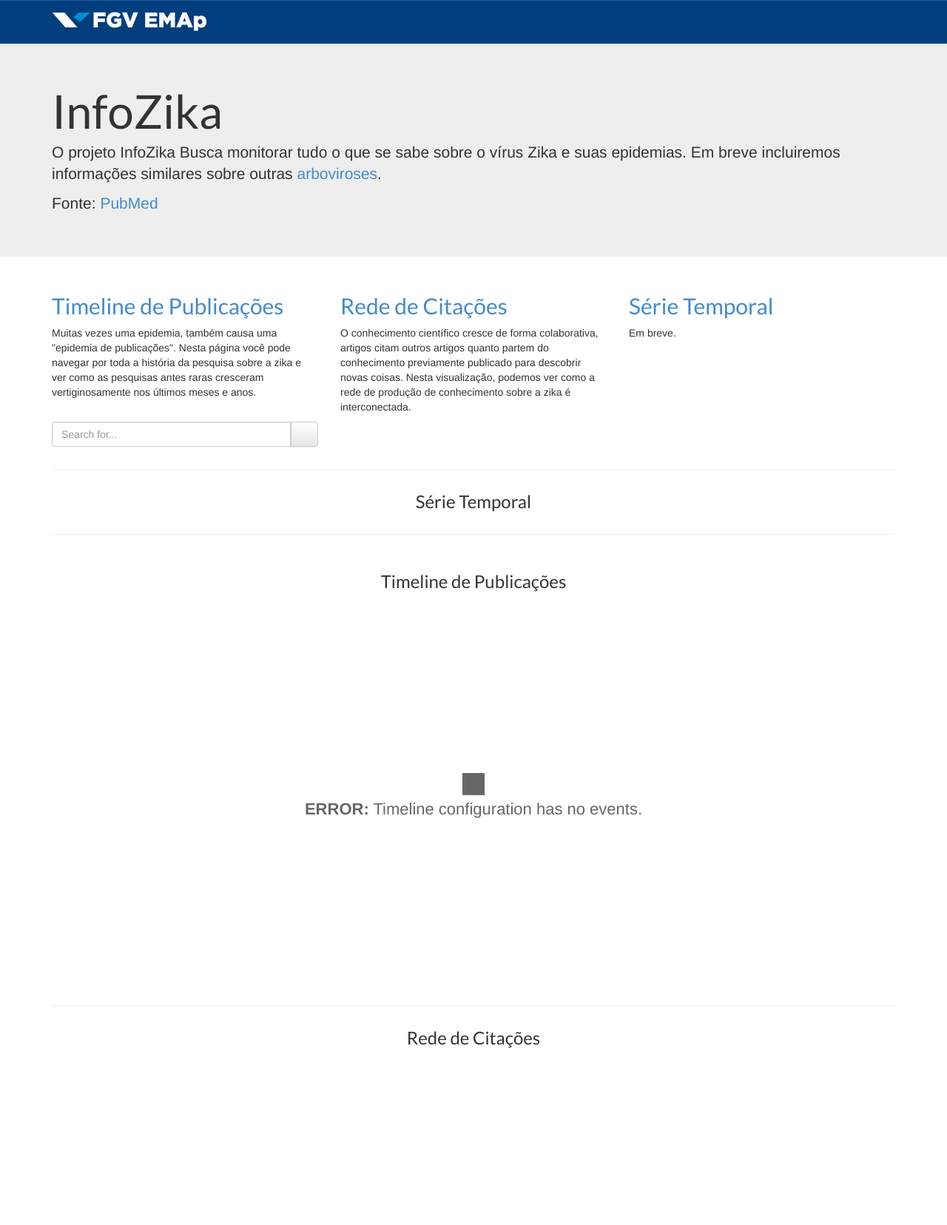
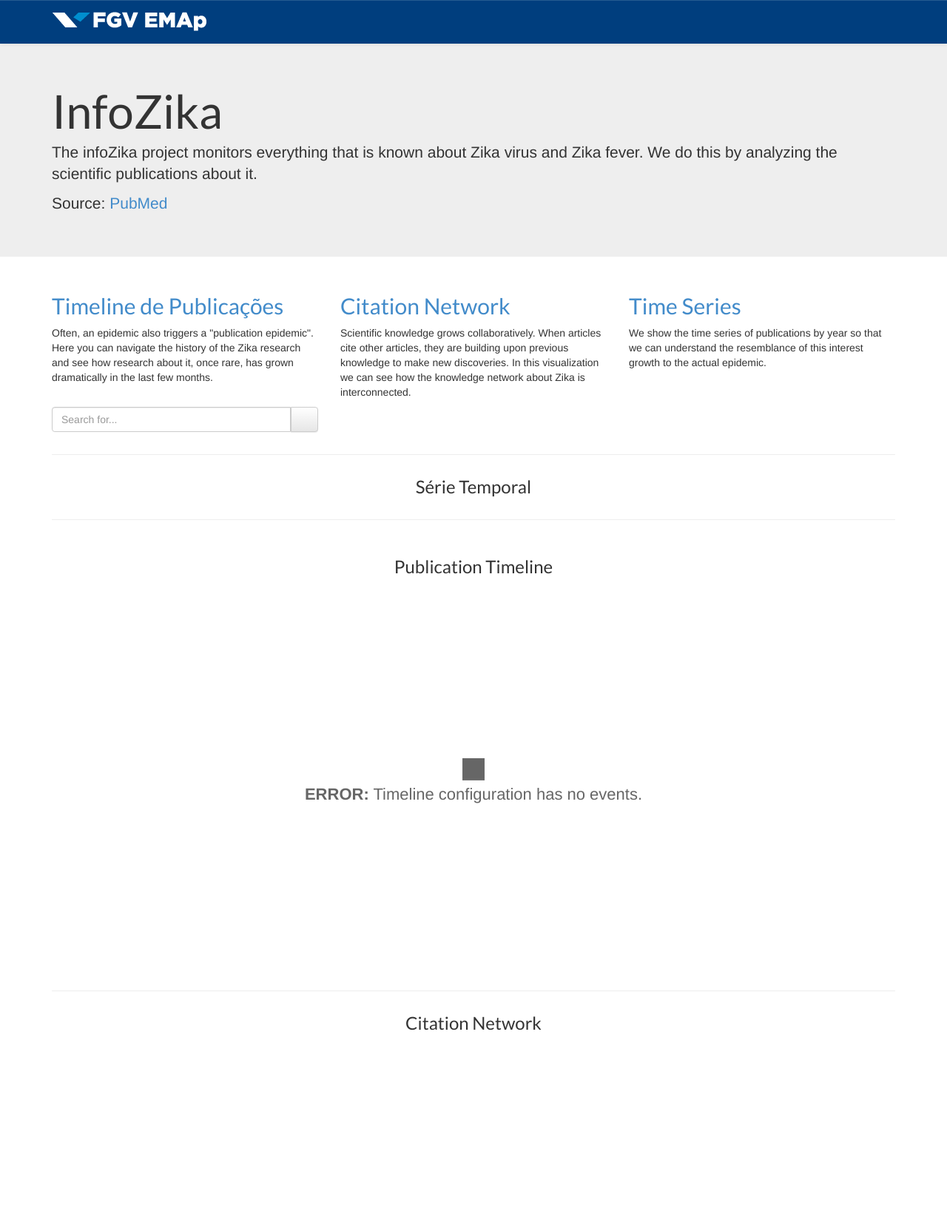
Before and after one commit to elisamussumeci/zika_virus_timeline, a Flask app: page / in a window 1280 px wide. Shown: the top 1656 px of the page at 74% size. Run offline with Flask 2, Linux system fonts and the light colour scheme; data that the repository does not hold is empty; some libraries are stand-ins or nearby versions; some web fonts are replaced.

Commit message:
Translated the main page to english.
Now it will be the official language of the site.

```diff
--- a/templates/pages/indextimeline.html
+++ b/templates/pages/indextimeline.html
@@ -41,10 +41,9 @@
     <div class="container">
         <h1>InfoZika</h1>
 
-        <p>O projeto InfoZika Busca monitorar tudo o que se sabe sobre o vírus Zika e suas epidemias. Em breve
-            incluiremos informações similares sobre outras
-            <a href="https://pt.wikipedia.org/wiki/Arbov%C3%ADrus"> arboviroses</a>.</p>
-        <p> Fonte: <a href="http://www.ncbi.nlm.nih.gov/pubmed">PubMed</a></p>
+        <p>The infoZika project monitors everything that is known about Zika virus and Zika fever. We do this by analyzing the scientific publications about it.
+
+        <p> Source: <a href="http://www.ncbi.nlm.nih.gov/pubmed">PubMed</a></p>
     </div>
 </div>
 
@@ -55,22 +54,24 @@
         <div class="col-md-4">
             <h2><a href="#timeline-de-publicacoes">Timeline de Publicações</a></h2>
 
-            <p>Muitas vezes uma epidemia, também causa uma "epidemia de publicações".
-                Nesta página você pode navegar por toda a história da pesquisa sobre a zika
-                e ver como as pesquisas antes raras cresceram vertiginosamente  nos últimos meses e anos.</p>
+            <p>Often, an epidemic also triggers a "publication epidemic".
+                Here you can navigate the history of the Zika research and see how research about it, once rare,
+                has grown dramatically in the last few months.</p>
 
         </div>
         <div class="col-md-4">
-            <h2><a href="#citacoes">Rede de Citações</a></h2>
+            <h2><a href="#citacoes">Citation Network</a></h2>
 
-            <p>O conhecimento científico cresce de forma colaborativa, artigos citam outros artigos quanto partem do conhecimento previamente publicado para descobrir novas coisas.
-                Nesta visualização, podemos ver como a rede de produção de conhecimento sobre a zika é interconectada.</p>
+            <p>Scientific knowledge grows collaboratively. When articles cite other articles, they are building upon
+                previous knowledge to make new discoveries.
+                In this visualization we can see how the knowledge network about Zika is interconnected.</p>
 
         </div>
         <div class="col-md-4">
-            <h2><a href="#serie-temporal">Série Temporal</a></h2>
+            <h2><a href="#serie-temporal">Time Series</a></h2>
 
-            <p>Em breve.</p>
+            <p>We show the time series of publications by year so that we can understand the resemblance of this
+                interest growth to the actual epidemic.</p>
 
         </div>
     </div>
@@ -98,7 +99,7 @@
     <hr>
 
     <div id="timeline-de-publicacoes" class="container">
-        <h3 class="title-section">Timeline de Publicações</h3>
+        <h3 class="title-section">Publication Timeline </h3>
         <div class="row">
             <!--<div class="col-md-12 timeline-container">-->
             <div id="my-timeline"></div>
@@ -109,7 +110,7 @@
     <hr>
 
     <div id="citacoes">
-        <h3 class="title-section">Rede de Citações</h3>
+        <h3 class="title-section">Citation Network</h3>
         <div class="circle-vis"></div>
     </div>
 
--- a/templates/pages/timeline.json
+++ b/templates/pages/timeline.json
@@ -4,8 +4,8 @@
                 "credit": "NAMD"
             },
             "text":{
-                "headline": "Timeline de Publicações",
-                "text": "Linha do tempo com artigos sobre {{busca}}"
+                "headline": "Publication Timeline",
+                "text": "Article timeline for {{busca}}"
             }
 
     },
```
